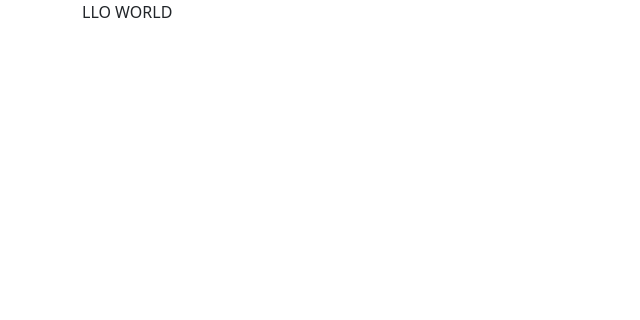
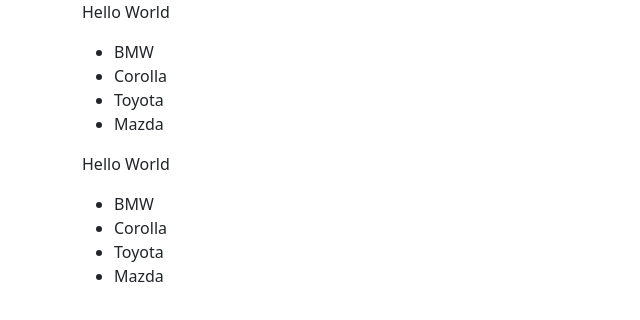
Before and after one commit to JesminNancy/VueJs2, a Vue app in the folder myapp/: page / in a window 1280 px wide. Shown: the top 320 px of the page, without its empty margins (0-640 px from the left). Built offline with nearby package versions, Linux system fonts and the light colour scheme.

Commit message:
Use Mixins

```diff
--- a/myapp/src/App.vue
+++ b/myapp/src/App.vue
@@ -1,19 +1,19 @@
 <template>
   <div class="container">
-    <p>{{ text | upperCase | removeText }}</p>
+    <ClientPage></ClientPage>
+    <UserPage></UserPage>
   </div>
 </template>
 <script>
+import ClientPage from "./Components/ClientPage.vue";
+import UserPage from "./Components/UserPage.vue";
 export default {
   data() {
-    return {
-      text: "Hello world",
-    };
+    return {};
   },
-  filters: {
-    upperCase(value) {
-      return value.toUpperCase();
-    },
+  components: {
+    ClientPage,
+    UserPage,
   },
 };
 </script>
--- /dev/null
+++ b/myapp/src/Components/ClientPage.vue
@@ -0,0 +1,21 @@
+<template>
+  <div>
+    <p>{{ text }}</p>
+    <ul>
+      <li v-for="car in cars" :key="car">
+        {{ car }}
+      </li>
+    </ul>
+  </div>
+</template>
+<script>
+import { carMixins } from "./mixin";
+export default {
+  data() {
+    return {
+      text: "Hello World",
+    };
+  },
+  mixins: [carMixins],
+};
+</script>
--- /dev/null
+++ b/myapp/src/Components/UserPage.vue
@@ -0,0 +1,21 @@
+<template>
+  <div>
+    <p>{{ text }}</p>
+    <ul>
+      <li v-for="car in cars" :key="car">
+        {{ car }}
+      </li>
+    </ul>
+  </div>
+</template>
+<script>
+import { carMixins } from "./mixin";
+export default {
+  data() {
+    return {
+      text: "Hello World",
+    };
+  },
+  mixins: [carMixins],
+};
+</script>
--- /dev/null
+++ b/myapp/src/Components/mixin.js
@@ -0,0 +1,7 @@
+export const carMixins = {
+  data() {
+    return {
+      cars: ["BMW", "Corolla", "Toyota", "Mazda"]
+    }
+  }
+}
```
